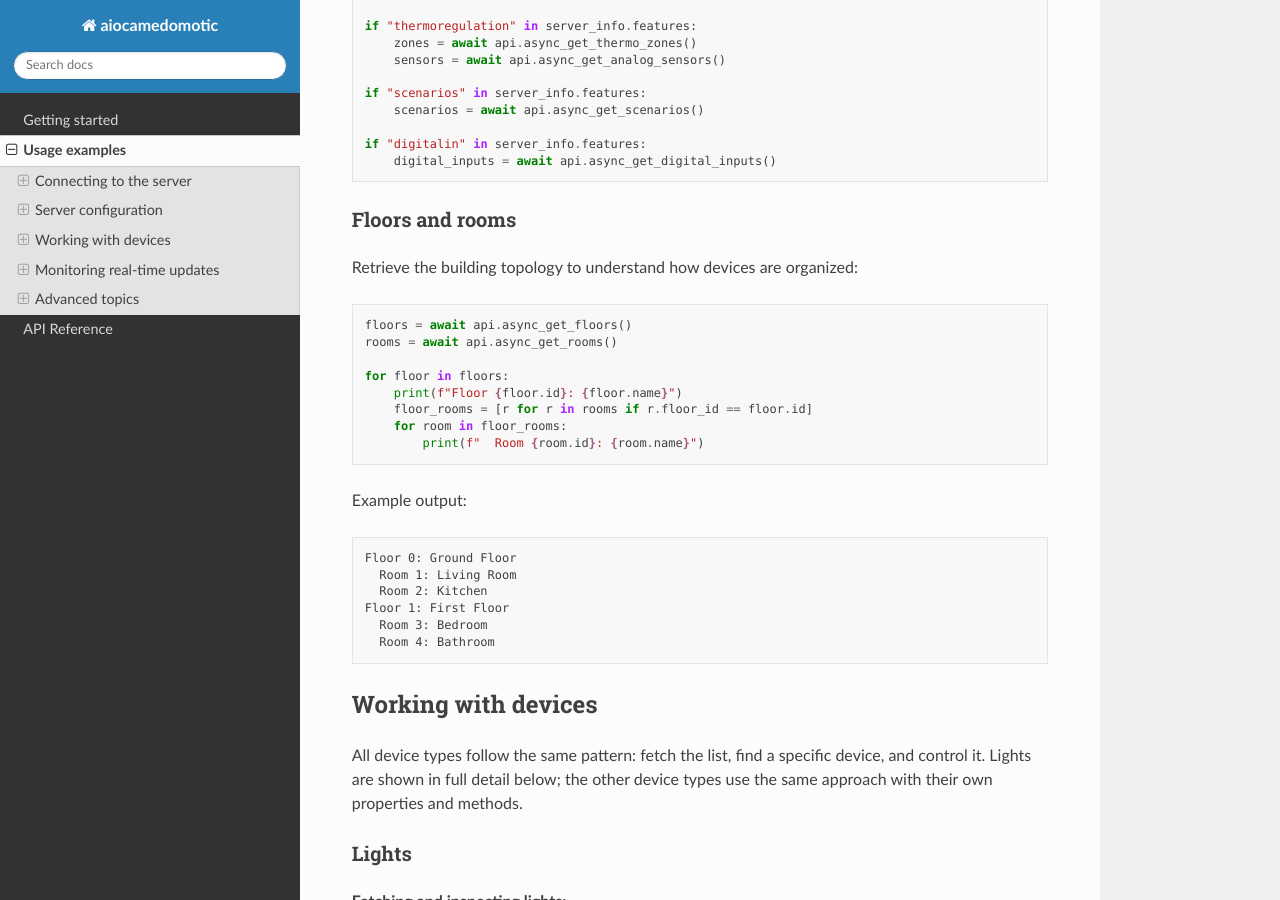
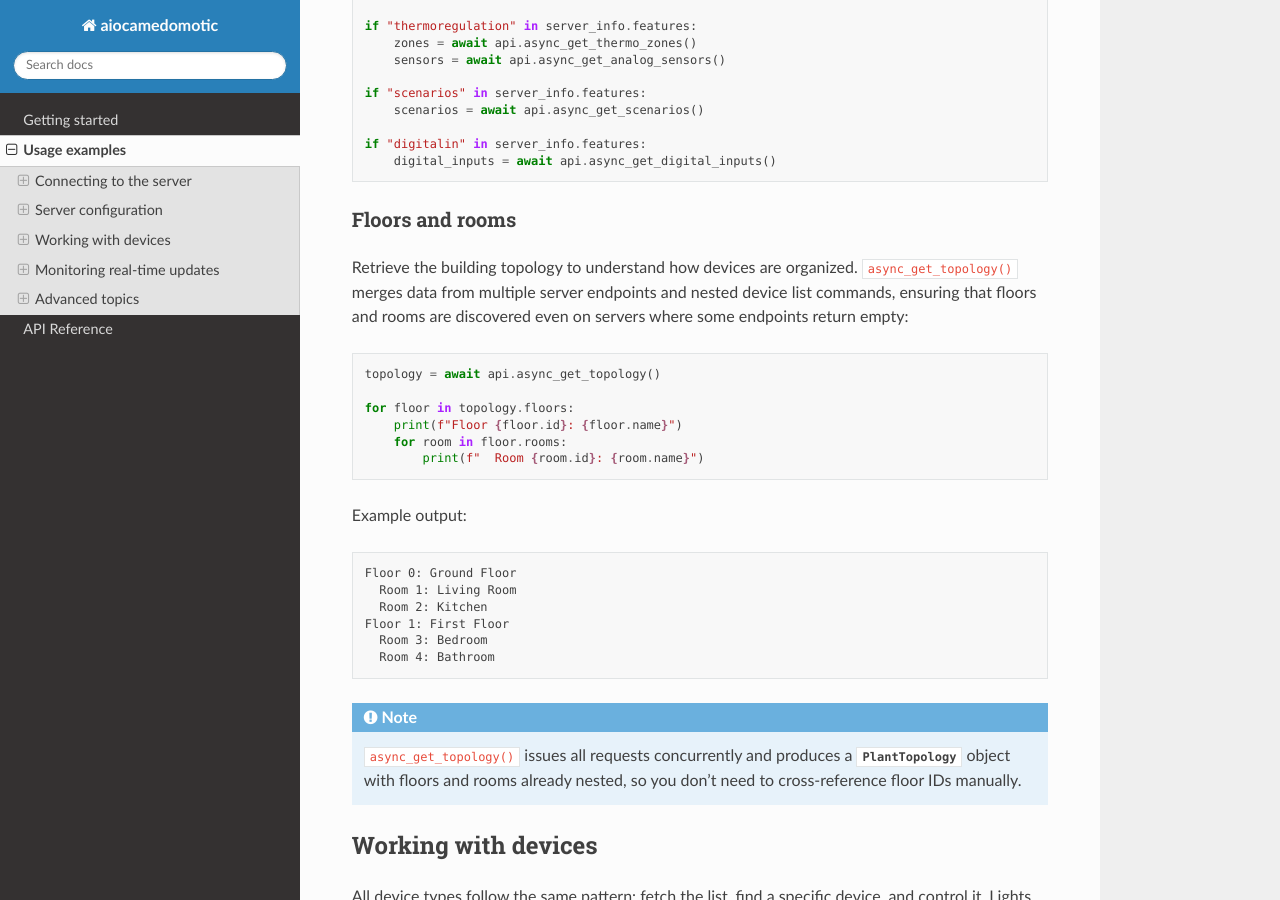
Before and after one commit to camedomotic-unofficial/aiocamedomotic, a Sphinx documentation site: the page built from docs/source/usage_examples.rst, in a window 1280 px wide and 900 px high, scrolled down 4217 px. Built offline with Sphinx 7.4.7 and the Read the Docs theme 3.1.0, drawn with Linux system fonts in a browser that asks for light colours.

Commit message:
Add async_get_topology() for plant floor/room discovery (#284)
Co-authored-by: Claude Opus 4.6 <noreply@anthropic.com>

```diff
--- a/docs/source/usage_examples.rst
+++ b/docs/source/usage_examples.rst
@@ -245,17 +245,18 @@ You can use the features list to decide which device APIs to call:
 Floors and rooms
 ^^^^^^^^^^^^^^^^
 
-Retrieve the building topology to understand how devices are organized:
+Retrieve the building topology to understand how devices are organized.
+``async_get_topology()`` merges data from multiple server endpoints and
+nested device list commands, ensuring that floors and rooms are discovered
+even on servers where some endpoints return empty:
 
 .. code-block:: python
 
-    floors = await api.async_get_floors()
-    rooms = await api.async_get_rooms()
+    topology = await api.async_get_topology()
 
-    for floor in floors:
+    for floor in topology.floors:
         print(f"Floor {floor.id}: {floor.name}")
-        floor_rooms = [r for r in rooms if r.floor_id == floor.id]
-        for room in floor_rooms:
+        for room in floor.rooms:
             print(f"  Room {room.id}: {room.name}")
 
 Example output:
@@ -268,6 +269,12 @@ Example output:
     Floor 1: First Floor
       Room 3: Bedroom
       Room 4: Bathroom
+
+.. note::
+    ``async_get_topology()`` issues all requests concurrently and produces a
+    :class:`~aiocamedomotic.models.base.PlantTopology` object with floors
+    and rooms already nested, so you don't need to cross-reference floor IDs
+    manually.
 
 Working with devices
 --------------------
```
